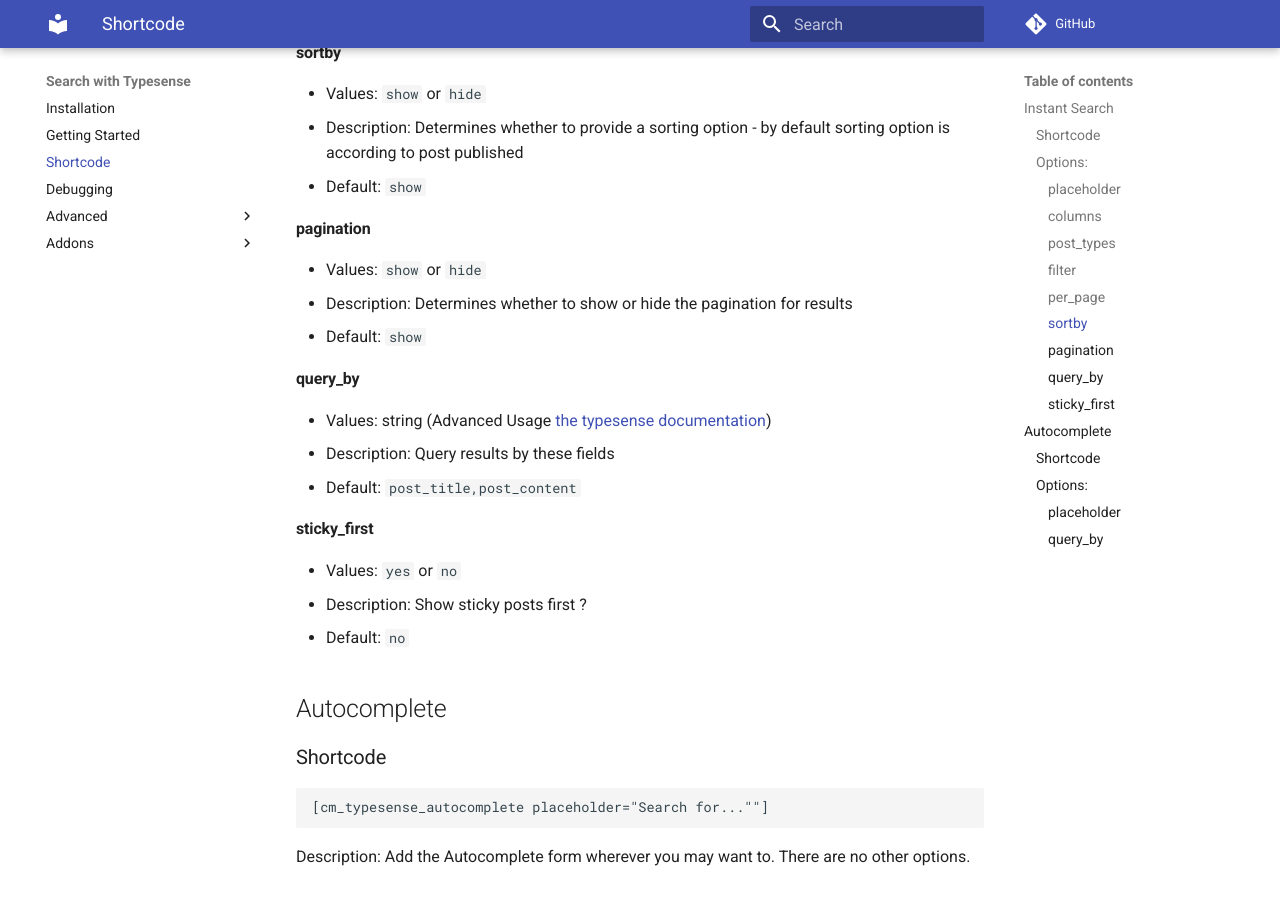
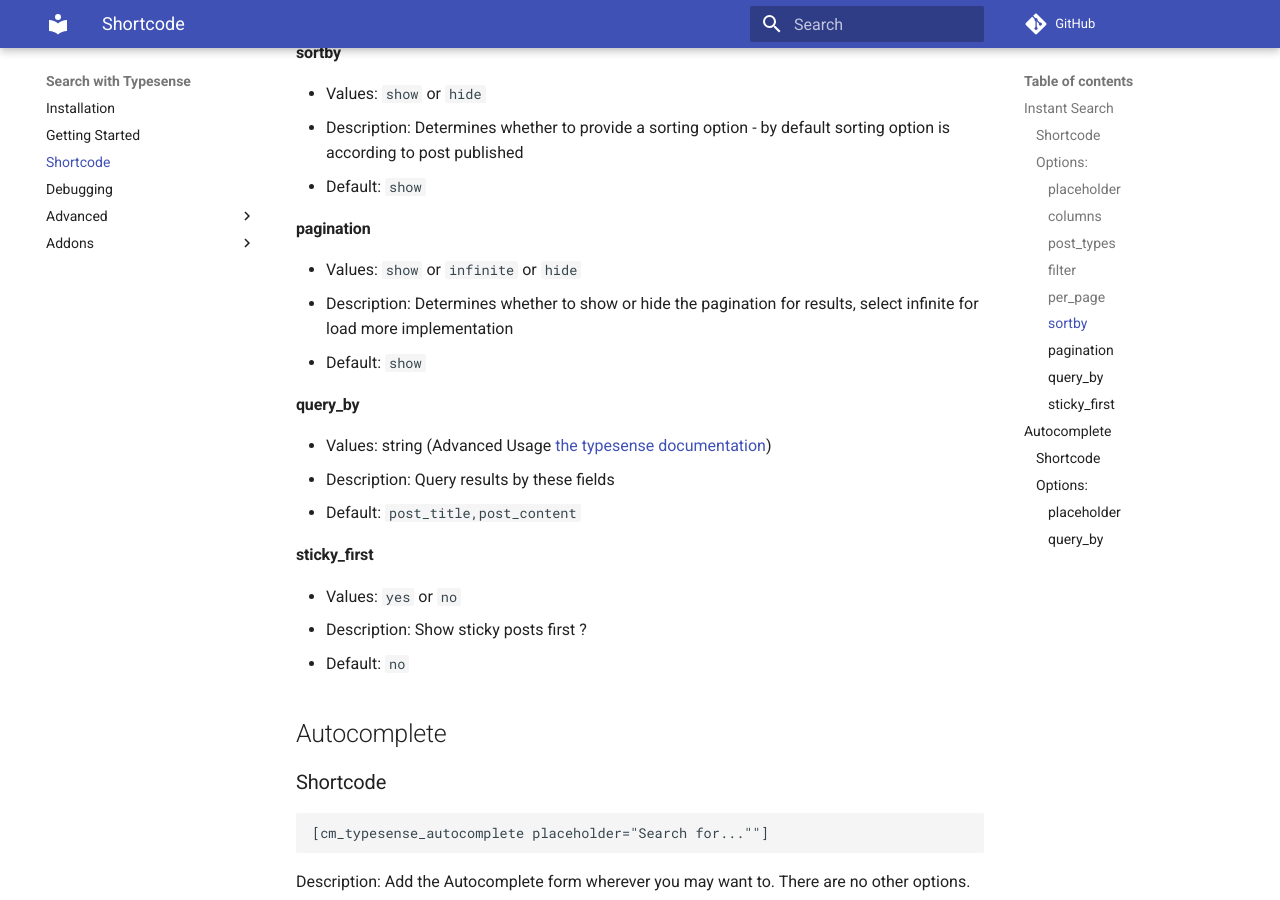
Before and after one commit to codemanas/cm-typesense-docs, an MkDocs documentation site: the page built from docs/shortcode.md, in a window 1280 px wide and 900 px high, scrolled down 1150 px. Built offline with MkDocs 1.6.1 and Material for MkDocs 9.7.7, drawn with Linux system fonts in a browser that asks for light colours; comment, search, counter and statistics services are not loaded.

```diff
--- a/docs/shortcode.md
+++ b/docs/shortcode.md
@@ -39,8 +39,8 @@ If multiple sources are enabled - filtering is disabled.
 - Default: `show`
 
 ####pagination
-- Values: `show` or `hide`
-- Description: Determines whether to show or hide the pagination for results
+- Values: `show` or `infinite` or `hide`
+- Description: Determines whether to show or hide the pagination for results, select infinite for load more implementation
 - Default: `show`
 
 ####query_by
```
Also changed, not shown: docs/getting-started.md (+14 -3 lines).
